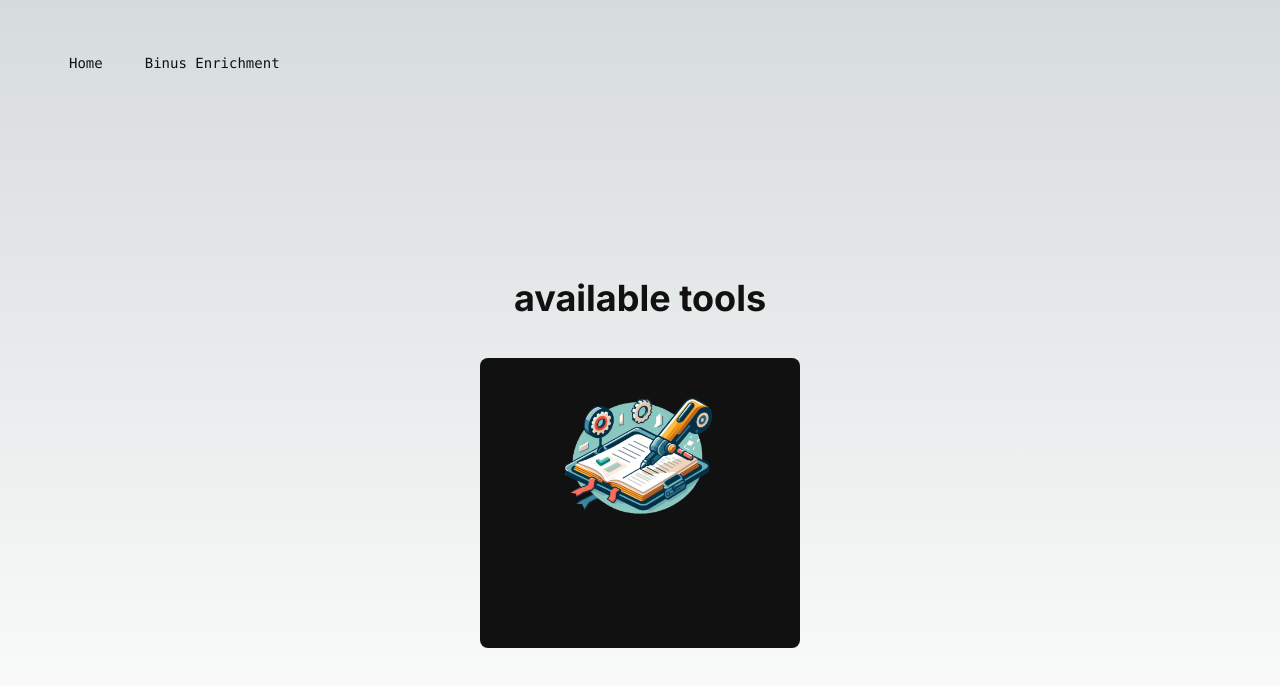
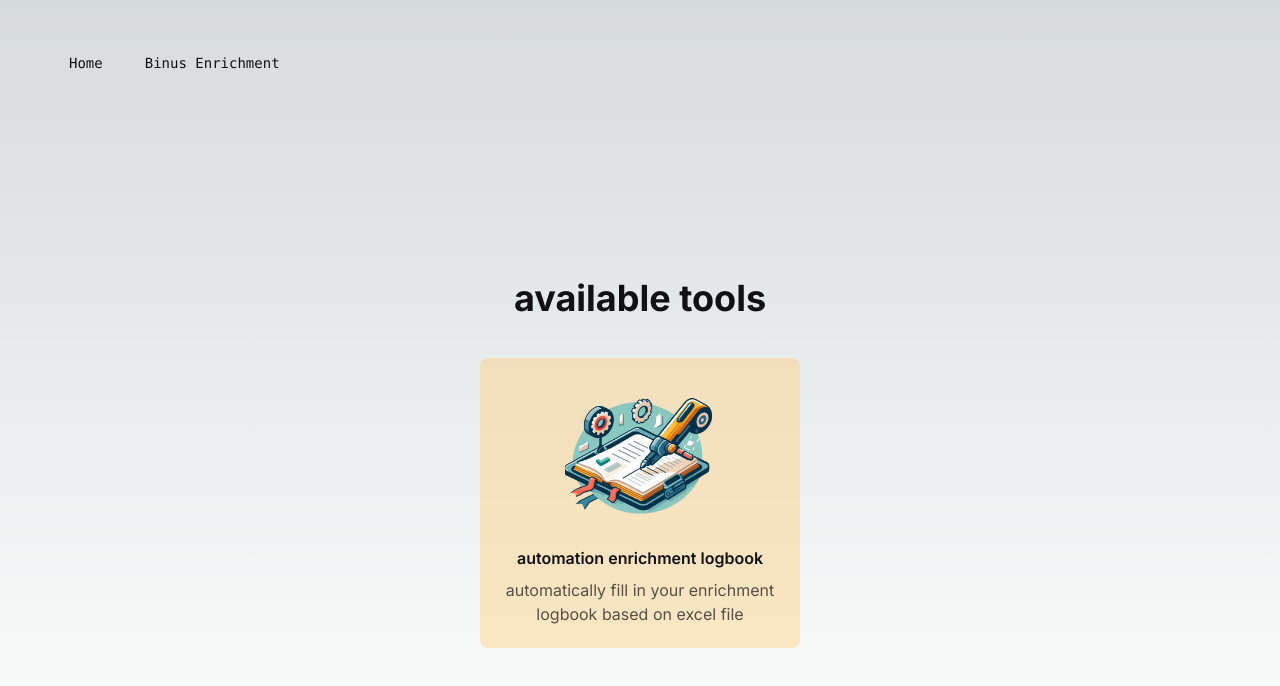
Before and after one commit to winstonkhoe/tools, a Next.js app: page / in a window 1280 px wide. Shown: the top 686 px of the page. Built offline with nearby package versions, Linux system fonts and the light colour scheme.

Commit message:
style: fix card display at light theme

```diff
--- a/src/app/page.tsx
+++ b/src/app/page.tsx
@@ -10,7 +10,7 @@ export default function Home() {
         <h2 className='text-4xl font-bold lowercase'>Available Tools</h2>
         <div className='flex gap-10'>
           <Link href={`${routes?.binusEnrichment?.path}`}>
-            <div className='relative flex flex-col items-center p-5 rounded-lg bg bg-primary-black hover:cursor-pointer w-80 border-2 transition-colors border-transparent hover:border-primary-yellow-100/40'>
+            <div className='relative flex flex-col items-center p-5 rounded-lg bg-primary-yellow-100/40 dark:bg-primary-black hover:cursor-pointer w-80 border-2 transition-colors border-transparent hover:border-primary-yellow-100/40'>
               <Image
                 src='/automation-logbook-illustration.png'
                 alt='Logbook Automation Illustration'
@@ -23,7 +23,7 @@ export default function Home() {
                 <h3 className='text-normal font-semibold lowercase text-center'>
                   Automation Enrichment Logbook
                 </h3>
-                <span className='text-normal font-normal opacity-40 break-words lowercase text-center'>
+                <span className='text-normal font-normal opacity-70 dark:opacity-40 break-words lowercase text-center'>
                   automatically fill in your enrichment logbook based on excel
                   file
                 </span>
```
